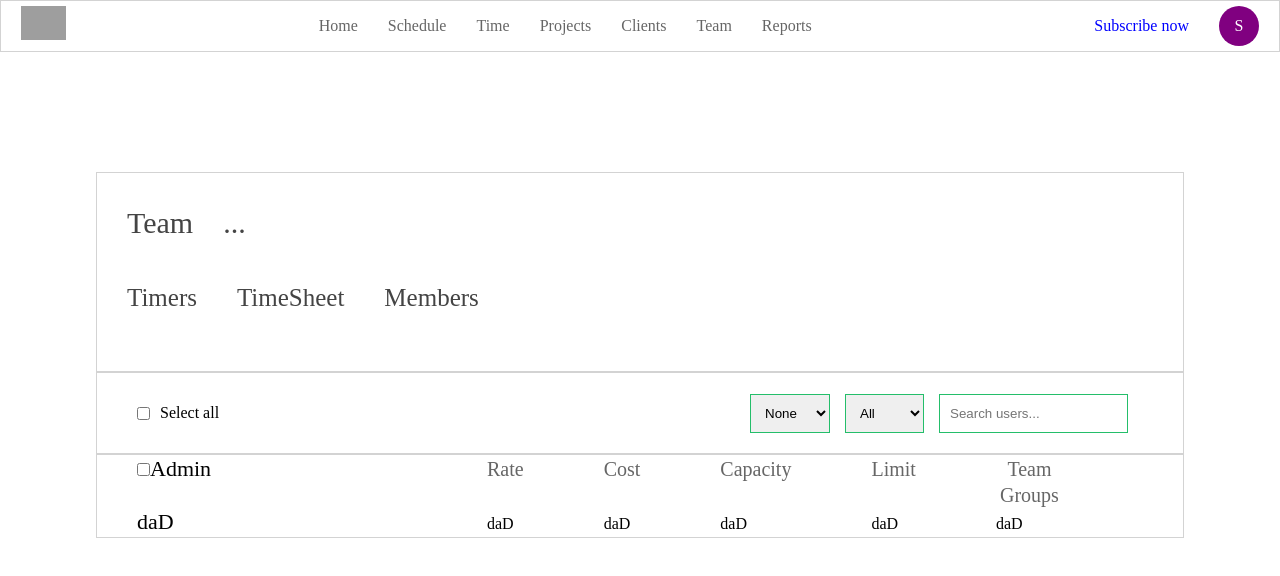
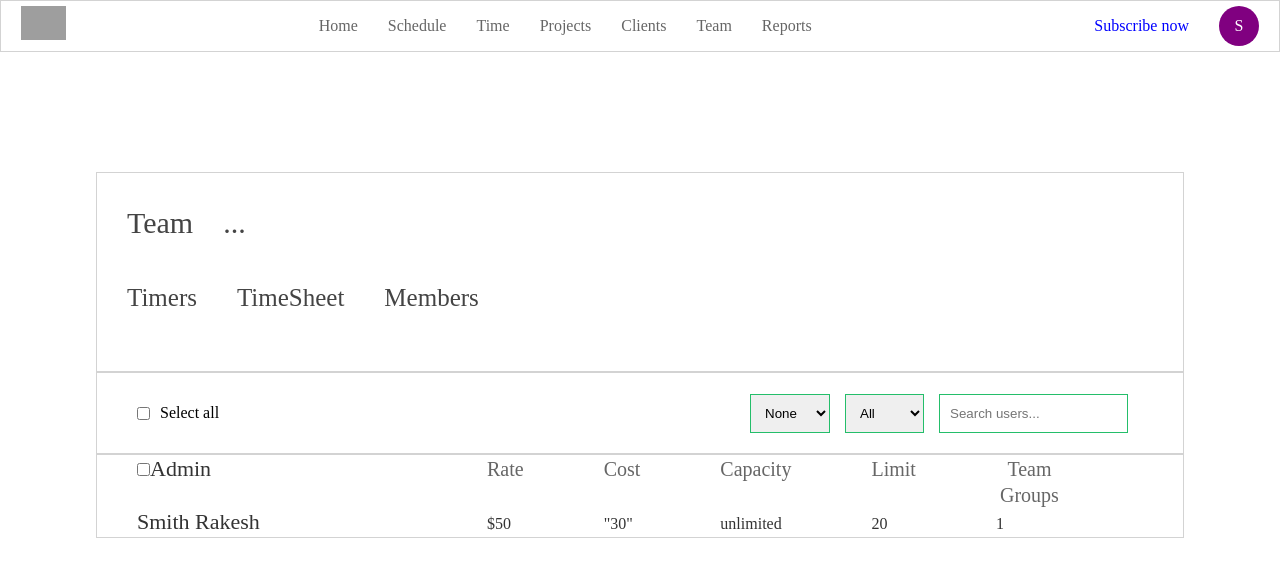
Before and after one commit to ashish8796/everhour-clone, a React (Create React App) app: page /members in a window 1280 px wide. Shown: the top 576 px of the page. Built offline with nearby package versions, Linux system fonts and the light colour scheme; grey boxes are pictures that could not be loaded.

Commit message:
middlebox for timer

```diff
--- a/src/Components/Project/Project.jsx
+++ b/src/Components/Project/Project.jsx
@@ -1,10 +1,10 @@
-import MainpageNav from '../Components/MainpageNavbar/MainpageNav';
 import React, { useEffect } from 'react';
 import { shallowEqual, useDispatch, useSelector } from 'react-redux';
 import { setAllProjects } from '../../store/projects/actions';
 import { createAllProjects } from '../../store/projects/actions';
 import styles from './project.module.css'
 import { ProjectSmallInfo } from './ProjectSmallInfo/ProjectSmallInfo';
+import MainpageNav from "../MainpageNavbar/MainpageNav"
 
 const Project = () => {
     const dispatch = useDispatch();
--- a/src/Components/Team/Bottombox.jsx
+++ b/src/Components/Team/Bottombox.jsx
@@ -10,18 +10,20 @@ const Bottom = styled.div`
     margin:auto;
     border:1px solid lightgray;
     padding:0 40px;
-    thead{
-        margin-bottom:50px;
-        font-size:30px;
-    }
+    color:#333333;
+
 `
 const Th = styled.th`
     color:#666666;
     font-size:20px;
     padding-right:80px;
+    margin-bottom:100px;
 `
 const Td = styled.td`
+
 `
+
+
 const Bottombox = () => {
     return (
         <Bottom>
@@ -40,12 +42,12 @@ const Bottombox = () => {
                 </thead>
                 <tbody>
                     <tr>
-                        <Bigrow>daD</Bigrow>
-                        <Td>daD</Td>
-                        <Td>daD</Td>
-                        <Td>daD</Td>
-                        <Td>daD</Td>
-                        <Td>daD</Td>
+                        <Bigrow>Smith Rakesh</Bigrow>
+                        <Td>$50</Td>
+                        <Td>"30"</Td>
+                        <Td>unlimited</Td>
+                        <Td>20</Td>
+                        <Td>1</Td>
                     </tr>
                 </tbody>
             </table>
--- a/src/Components/Team/Mainbox.jsx
+++ b/src/Components/Team/Mainbox.jsx
@@ -39,7 +39,7 @@ const Mainbox = () => {
                 <span>&nbsp;&nbsp;&nbsp;&nbsp;</span>
                 <span>...</span>
                 <Blocks>
-                    <NavLink to={"timers"}>Timers</NavLink>
+                    <NavLink to={"/timer"}>Timers</NavLink>
                     <NavLink to={"/timesheet"}>TimeSheet</NavLink>
                     <NavLink to={"/members"}>Members</NavLink>
                 </Blocks>
--- a/src/Components/Team/TimerMiddlebox.jsx
+++ b/src/Components/Team/TimerMiddlebox.jsx
@@ -25,6 +25,11 @@ const Left = styled.div`
 `
 
 const Right = styled.div`
+
+    select{
+        border:1px solid #24be6a;
+        padding:10px;
+    }
     input{
         border:1px solid #24be6a;
         margin-left:20px;
--- a/src/Pages/TeamTimesheet.jsx
+++ b/src/Pages/TeamTimesheet.jsx
@@ -1,13 +1,14 @@
 import React from 'react'
 import MainpageNav from '../Components/MainpageNavbar/MainpageNav'
 import Mainbox from '../Components/Team/Mainbox'
+import TimerMiddlebox from '../Components/Team/TimerMiddlebox'
 
 const TeamTimesheet = () => {
     return (
         <div>
             <MainpageNav/>
             <Mainbox/>
-
+            <TimerMiddlebox/>
         </div>
     )
 }
--- a/src/index.css
+++ b/src/index.css
@@ -13,6 +13,7 @@ body {
   line-height: 1.3;
   font-size: 16px;
   font-family: 'Lato', sans-serif;
+  color: #666666;
 }
 
 button,
--- a/src/store/store.js
+++ b/src/store/store.js
@@ -3,10 +3,12 @@ import thunk from "redux-thunk";
 import homeReducer from "./home/homeReducer";
 import { projectsReducer } from "./projects/projectsReducer";
 import timeReducer from "./time/timeReducer";
+import {teamReducer} from "./Team/teamReducer"
 
 const rootReducer = combineReducers({
   projects: projectsReducer,
   time: timeReducer,
+  team:teamReducer
 });
 
 const store = createStore(
```
Also changed, not shown: src/Components/Team/TimeSheetbottom.jsx (added, +16 -0 lines), src/Components/Team/TimerBottombo.jsx (added, +43 -0 lines).
